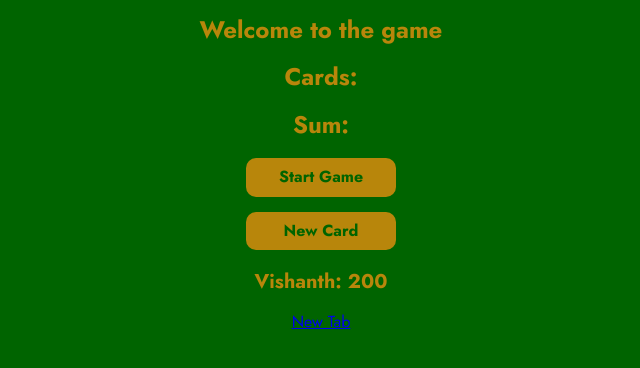
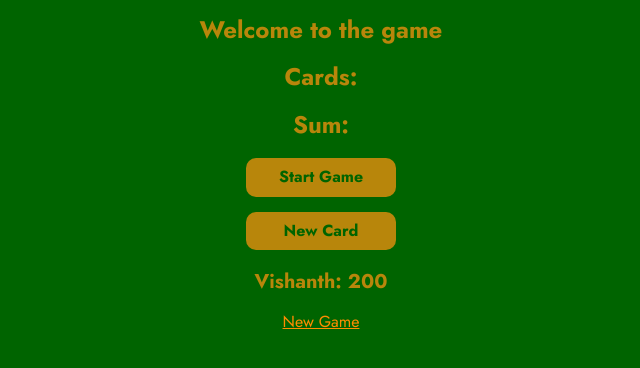
Before and after one commit to KovanW3/Blackjack-Game, a plain HTML site: page index.html in a window 1280 px wide. Shown: the part 114-482 px from the top of the page, without its empty margins (319-959 px from the left). Drawn offline with nearby package versions, Linux system fonts and the light colour scheme.

Commit message:
Edited New Tab

```diff
--- a/index.css
+++ b/index.css
@@ -26,3 +26,8 @@ p {
     font-weight: 700;
 
 }
+
+a {
+
+    color: darkorange;
+}
--- a/index.html
+++ b/index.html
@@ -15,7 +15,7 @@
         <button onclick="startGame()">Start Game</button>
         <button onclick="newCard()">New Card</button>
         <p id="player-el"></p>
-        <a target="_blank" href="index.html">New Tab</a>
+        <a target="_blank" href="index.html">New Game</a>
         <script src="index.js"></script>
     </body>
 </html>
```
